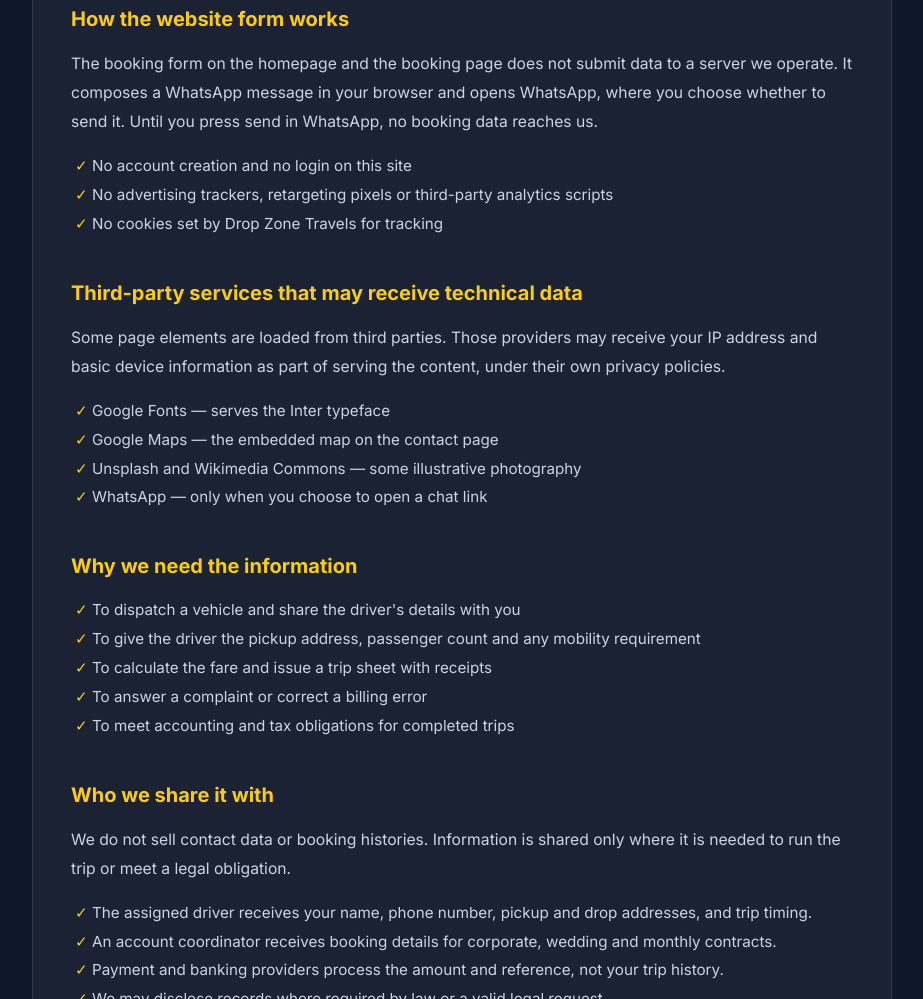
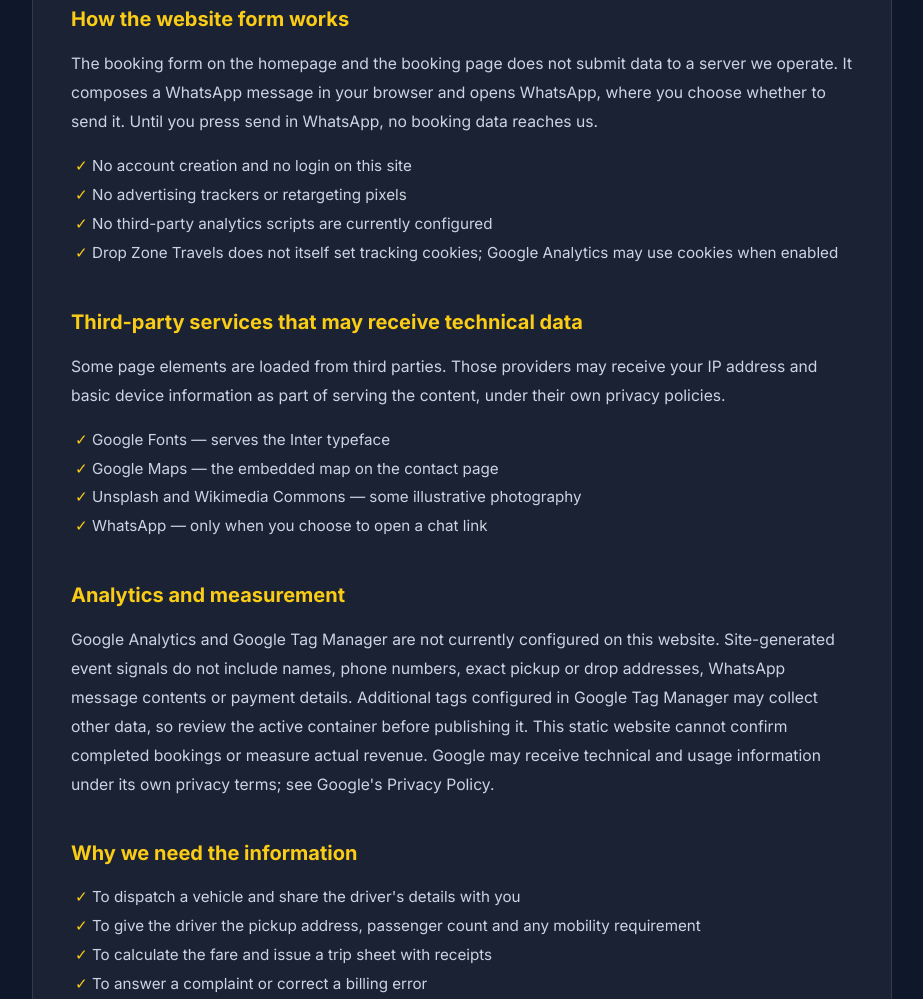
Before and after one commit to dropzonetravels/dropzonetravels.github.io, a plain HTML site: page privacy-policy/index.html in a window 1280 px wide. Shown: the part 1026-2025 px from the top of the page, without its empty margins (178-1101 px from the left). Drawn offline with Linux system fonts and the light colour scheme.

Commit message:
Protect booking details in analytics events
Co-authored-by: Copilot <223556219+Copilot@users.noreply.github.com>

```diff
--- a/privacy-policy/index.html
+++ b/privacy-policy/index.html
@@ -171,13 +171,19 @@ details.faq p{color:#cbd5e1;line-height:1.8;font-size:.92rem;margin:12px 0 0}
 
 <h2>How the website form works</h2>
 <p>The booking form on the homepage and the booking page does not submit data to a server we operate. It composes a WhatsApp message in your browser and opens WhatsApp, where you choose whether to send it. Until you press send in WhatsApp, no booking data reaches us.</p>
-<ul><li>No account creation and no login on this site</li><li>No advertising trackers, retargeting pixels or third-party analytics scripts</li><li>No cookies set by Drop Zone Travels for tracking</li></ul>
+<ul><li>No account creation and no login on this site</li><li>No advertising trackers or retargeting pixels</li><li>No third-party analytics scripts are currently configured</li><li>Drop Zone Travels does not itself set tracking cookies; Google Analytics may use cookies when enabled</li></ul>
 
 
 
 <h2>Third-party services that may receive technical data</h2>
 <p>Some page elements are loaded from third parties. Those providers may receive your IP address and basic device information as part of serving the content, under their own privacy policies.</p>
 <ul><li>Google Fonts — serves the Inter typeface</li><li>Google Maps — the embedded map on the contact page</li><li>Unsplash and Wikimedia Commons — some illustrative photography</li><li>WhatsApp — only when you choose to open a chat link</li></ul>
+
+
+
+<h2>Analytics and measurement</h2>
+<p>Google Analytics and Google Tag Manager are not currently configured on this website. Site-generated event signals do not include names, phone numbers, exact pickup or drop addresses, WhatsApp message contents or payment details. Additional tags configured in Google Tag Manager may collect other data, so review the active container before publishing it. This static website cannot confirm completed bookings or measure actual revenue. Google may receive technical and usage information under its own privacy terms; see Google's Privacy Policy.</p>
+
 
 
 
--- a/script.js
+++ b/script.js
@@ -139,7 +139,7 @@ function initBookingForm() {
       "• Drop: " + encodeURIComponent(g("drop")),
       "• Date & time: " + encodeURIComponent(g("tripDate"))
     ].join("%0A");
-    track("booking_request", { method: "whatsapp", pickup: g("pickup"), drop: g("drop") });
+    track("booking_request", { method: "whatsapp", page_path: location.pathname });
     window.open("https://wa.me/917210669203?text=" + lines, "_blank", "noopener");
   });
 }
```
